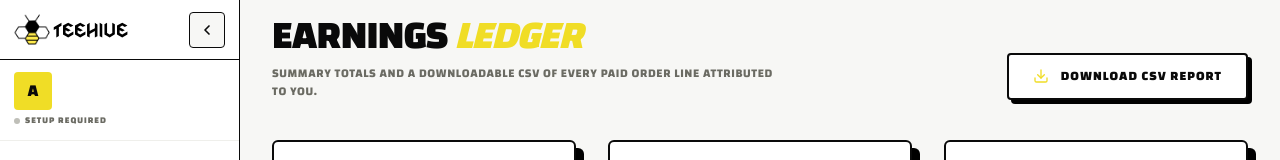
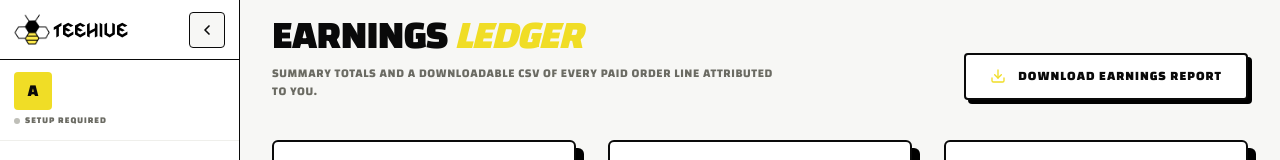
Before and after one commit to Shashank-4/TeeHive, a React (Vite) app in the folder frontend/: page /artist/earnings in a window 1280 px wide. Shown: the top 160 px of the page. Built offline with nearby package versions, Linux system fonts and the light colour scheme; no server answers.

Commit message:
feat: Rename the earnings csv report

```diff
--- a/frontend/src/pages/artist/ArtistEarnings.tsx
+++ b/frontend/src/pages/artist/ArtistEarnings.tsx
@@ -215,7 +215,7 @@ export default function ArtistEarnings() {
                         ) : (
                             <Download className="w-4 h-4 text-primary" />
                         )}
-                        Download CSV report
+                        Download Earnings report
                     </button>
                 </div>
 
```
